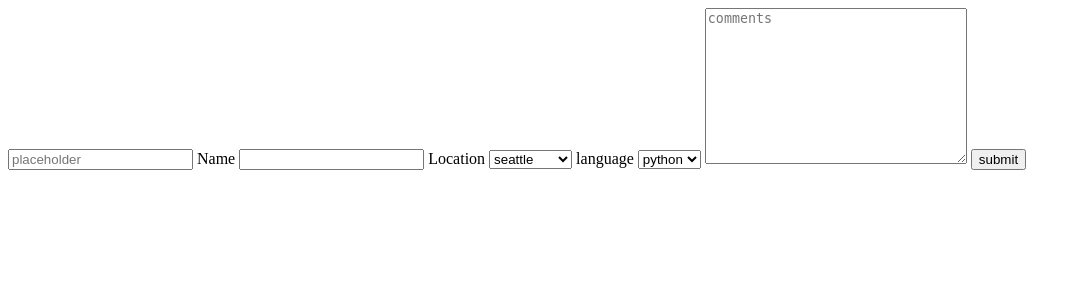
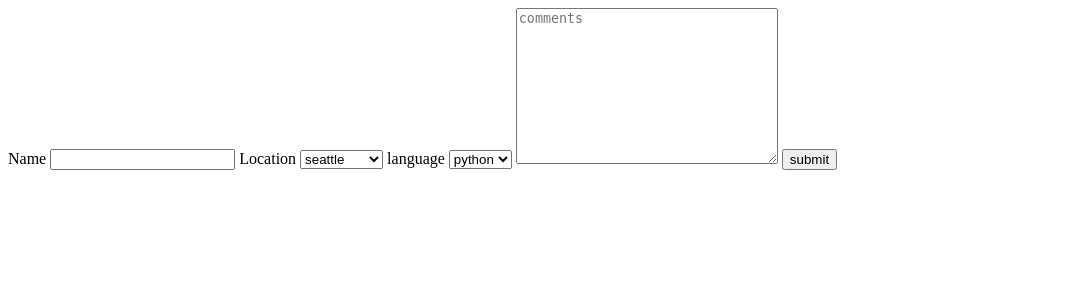
Before and after one commit to pasaunders/survey, a Django app: page / in a window 1280 px wide. Shown: the top 300 px of the page, without its empty margins (0-1081 px from the left). Run offline with Django 3.2, Linux system fonts and the light colour scheme.

Commit message:
removed corpse code from debugging

```diff
--- a/practice_survey/apps/survey_app/templates/survey_app/index.html
+++ b/practice_survey/apps/survey_app/templates/survey_app/index.html
@@ -7,7 +7,6 @@
 <body>
     <form action="surveys/process" method="post">
         {% csrf_token %}
-        <input type="text" placeholder="placeholder" name="testing">
         <label for="name">Name</label>
         <input type="text" name="name" id="name">
         <label for="location">Location</label>
```
